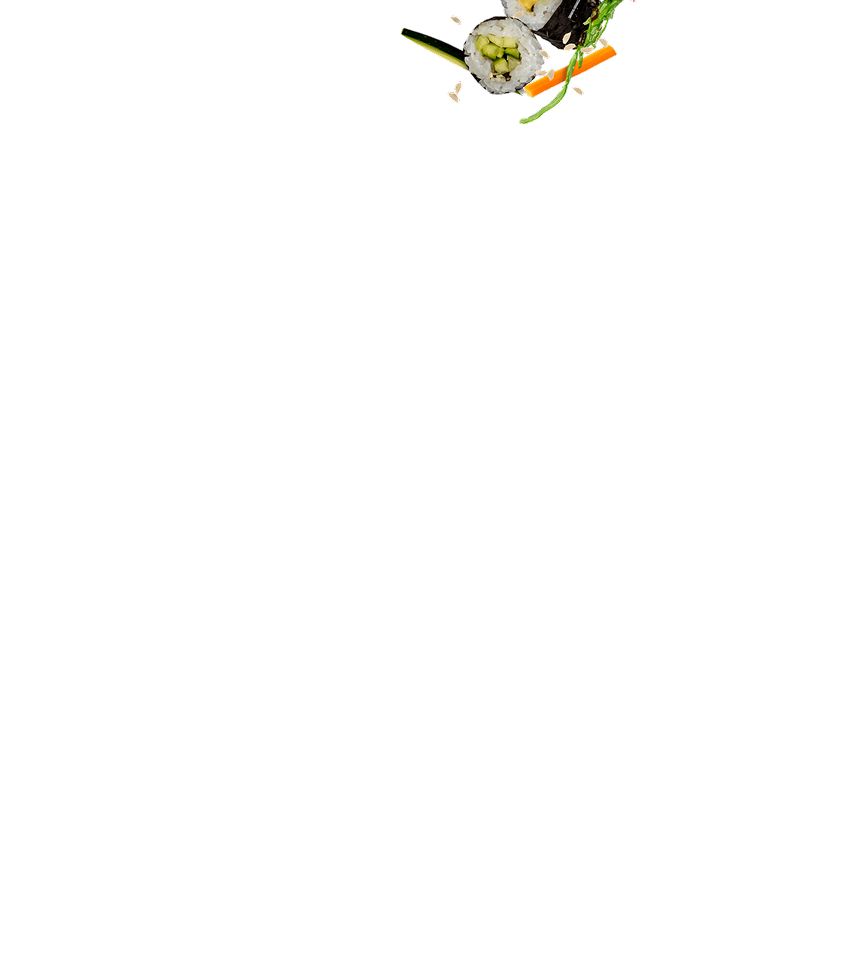
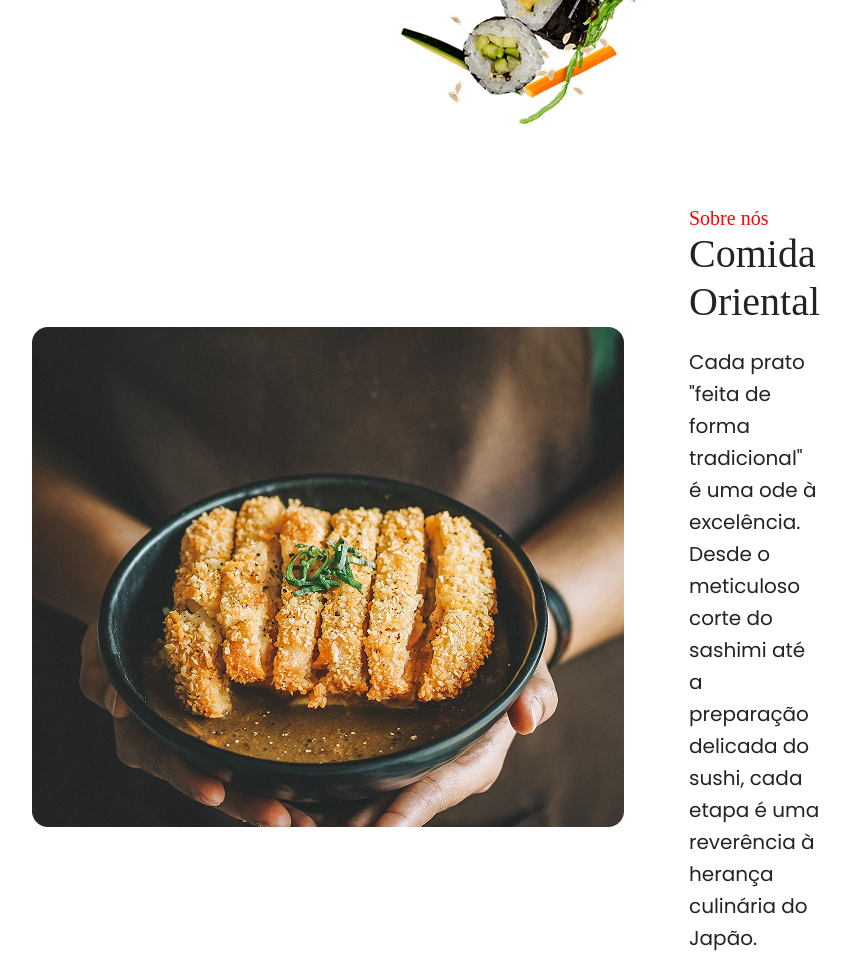
Before and after one commit to w-tangly/pagParaPortfolio2, a plain HTML site: page index.html in a window 1280 px wide. Shown: the part 510-1464 px from the top of the page, without its empty margins (224-1075 px from the left). Before the commit the page ends 800 px from the top, so only its background shows below. Drawn offline with Linux system fonts and the light colour scheme; a web font is replaced by a local one.

Commit message:
they not like us

```diff
--- /dev/null
+++ b/assets/css/aboutUs.css
@@ -0,0 +1,13 @@
+.aboutUs .row{
+    flex-direction: row-reverse;
+    gap:6.5rem;
+}
+
+.aboutUs .txt{
+    padding-top: 2rem;
+}
+
+#aboutUs{
+    font-family: Koh Santepheap;
+    color: var(--secondary);
+}
--- a/assets/css/base.css
+++ b/assets/css/base.css
@@ -19,6 +19,7 @@
 
 html{
     font-size: 62.5%;
+    overflow-x: hidden
 }
 
 body{
--- a/assets/css/main.css
+++ b/assets/css/main.css
@@ -1,3 +1,7 @@
 .main .row .txt{
     padding: 18px 0 3rem 0;
 }
+
+.main{
+    margin-bottom: 7.5rem;
+}
--- a/index.html
+++ b/index.html
@@ -7,6 +7,7 @@
     <link rel="stylesheet" href="./assets/css/base.css" />
     <link rel="stylesheet" href="./assets/css/header.css" />
     <link rel="stylesheet" href="./assets/css/main.css" />
+    <link rel="stylesheet" href="./assets/css/aboutUs.css" />
   </head>
   <body>
     <header>
@@ -48,6 +49,30 @@
           </div>
         </div>
       </section>
+
+      <section class="aboutUs">
+        <div class="row">
+          <div class="desc">
+            <p id="aboutUs">Sobre nós</p>
+            <h2 class="title">Comida Oriental</h2>
+            <p class="txt">
+              Cada prato "feita de forma tradicional" é uma ode à excelência.
+              Desde o meticuloso corte do sashimi até a preparação delicada do
+              sushi, cada etapa é uma reverência à herança culinária do Japão.
+            </p>
+          </div>
+          <div class="img">
+            <img
+              src="./assets/img/img segurando prato.png"
+              alt="Imagem comercial de um buffet de sushis caindo em formato de cascata entre dois hashis"
+            />
+          </div>
+        </div>
+      </section>
+
+      <section class="popular">
+
+      </section>
     </div>
   </body>
 </html>
```
